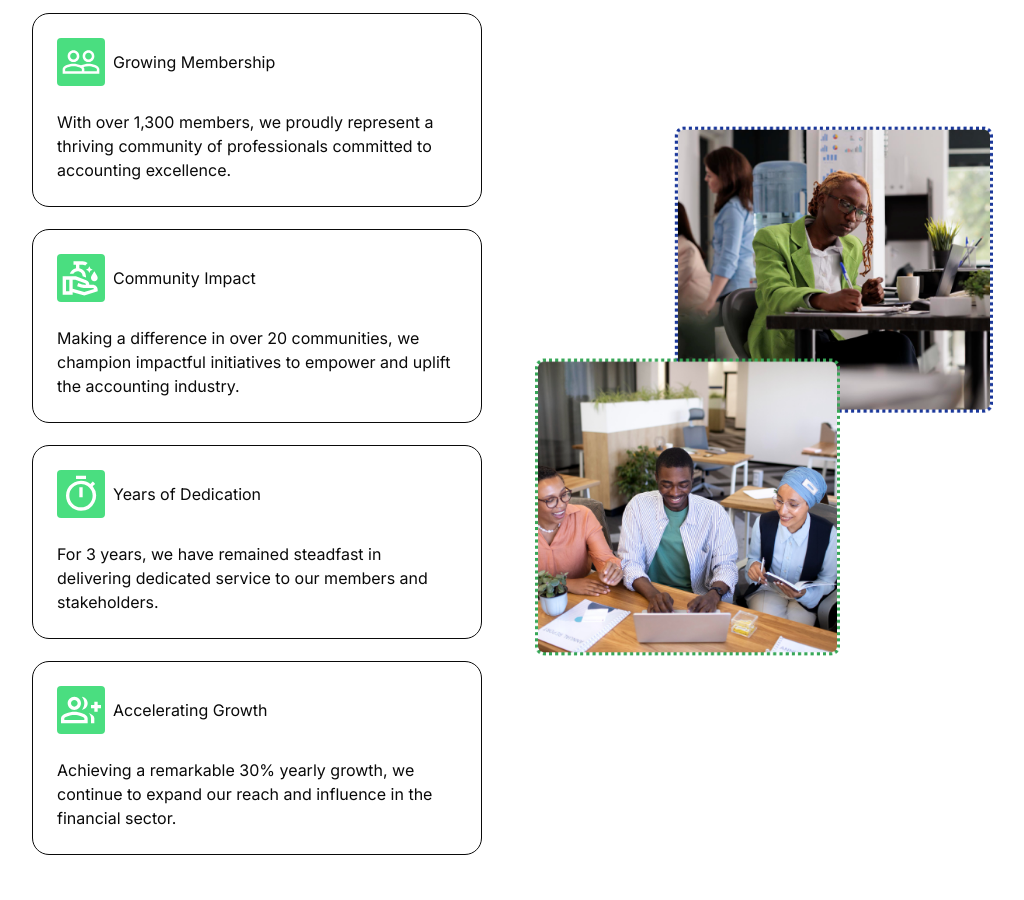
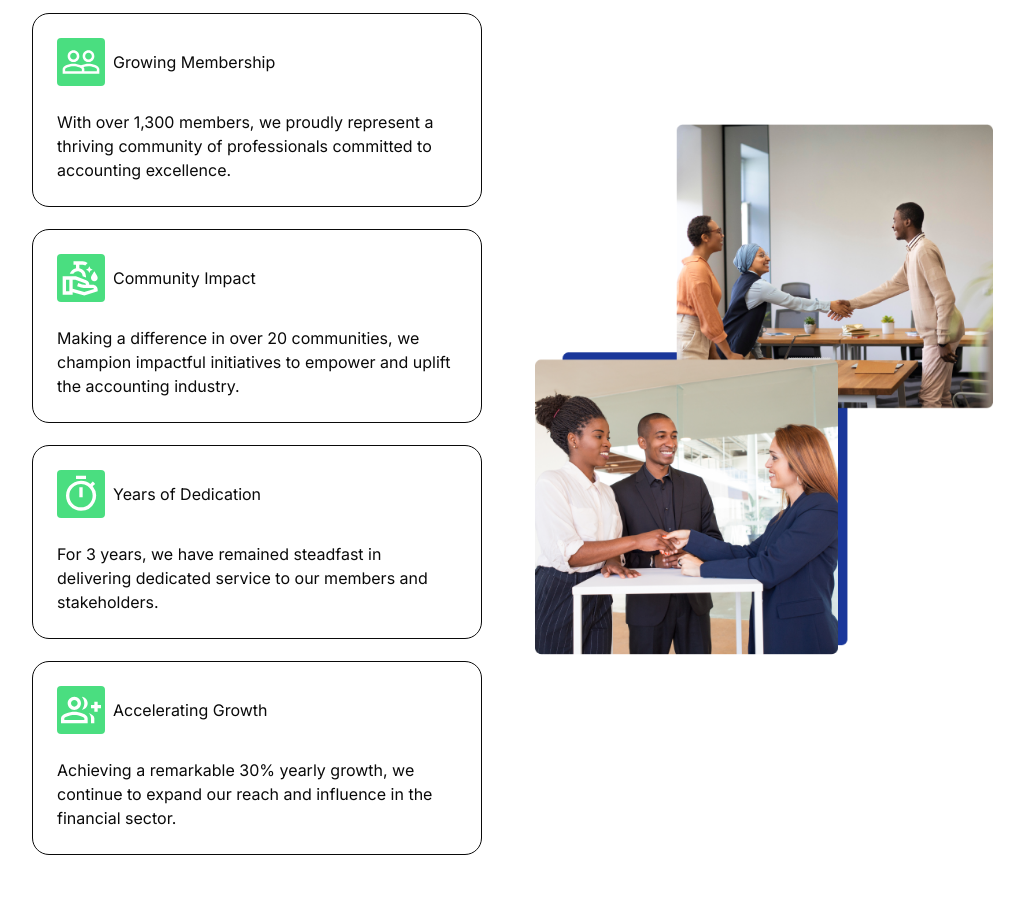
Before and after one commit to Edema-wxd/ican-frontend, a Next.js app: page /about-us in a window 1280 px wide. Shown: the part 3580-4480 px from the top of the page, without its empty margins (127-1151 px from the left). Built offline with nearby package versions, Linux system fonts and the light colour scheme; a web font is replaced by a local one.

Commit message:
updated Image

```diff
--- a/src/components/Meminfo.jsx
+++ b/src/components/Meminfo.jsx
@@ -77,7 +77,12 @@ function Meminfo({ toggle = false }) {
           </Link>
         </div>
         <div className="hidden sm:flex">
-          <Image alt="members" width={582} height={695} src={"/mem_how.png"} />
+          <Image
+            alt="members"
+            width={582}
+            height={695}
+            src={"/milestones.png"}
+          />
         </div>
       </div>
     );
```
Also changed, not shown: public/milestones.png (added).
